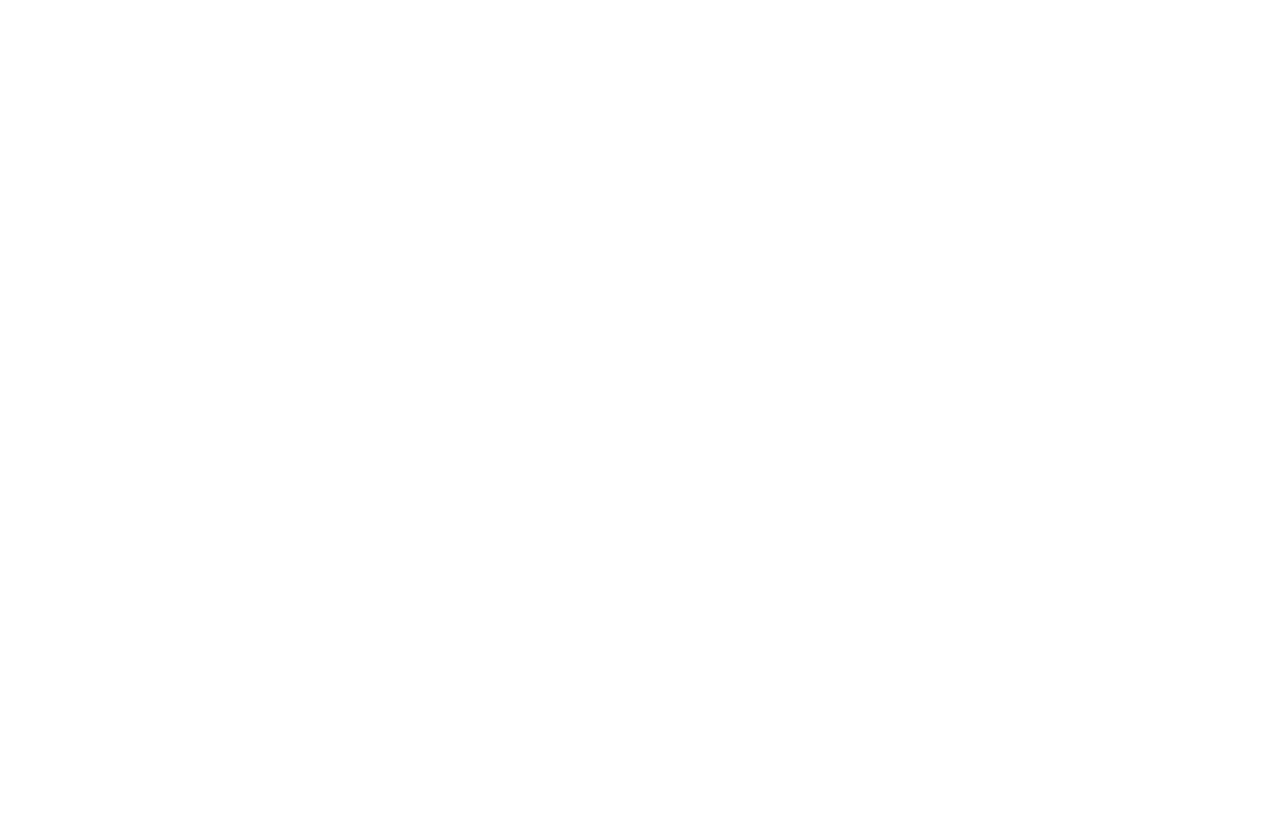
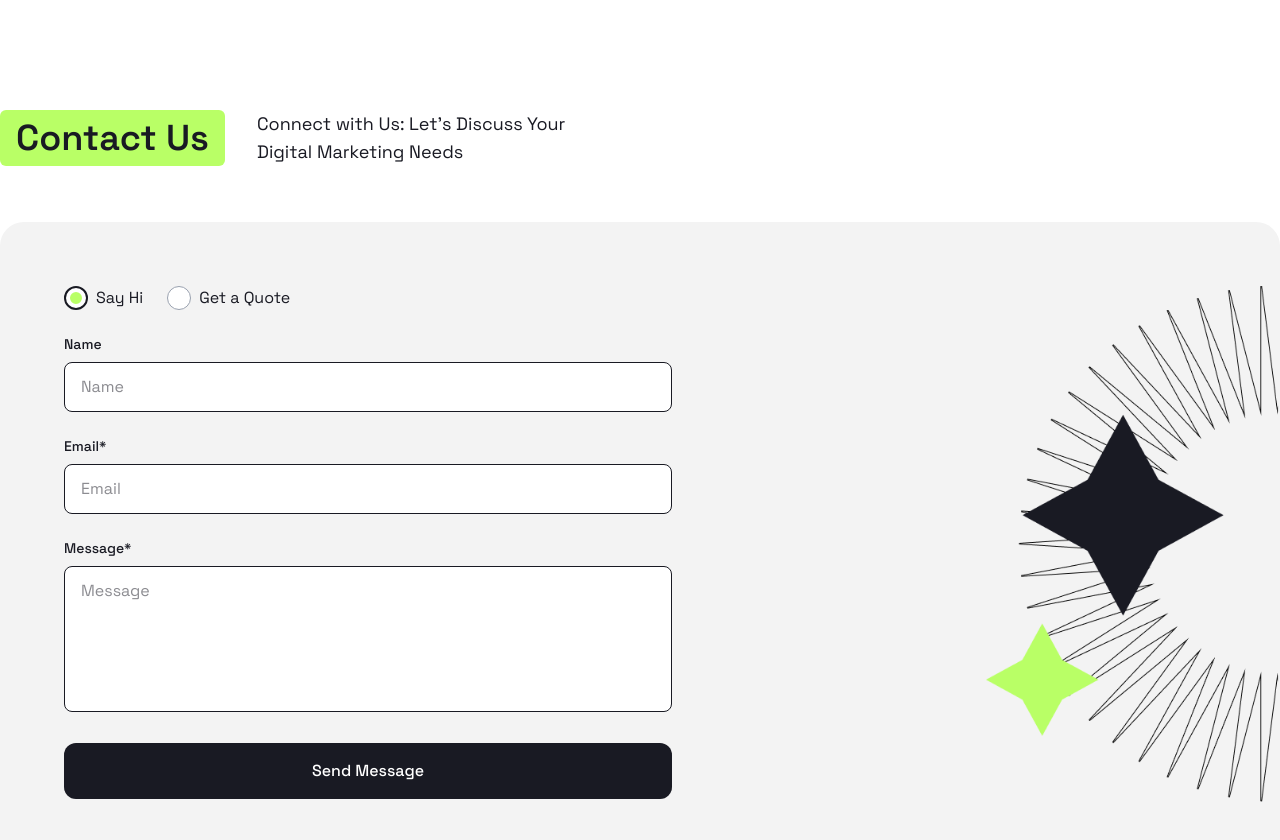
Before and after one commit to npmkael/headless-cms-frontend, a Next.js app: page / in a window 1280 px wide. Shown: the part 5814-6654 px from the top of the page. Before the commit the page ends 5812 px from the top, so only its background shows below. Built offline with nearby package versions, Linux system fonts and the light colour scheme.

Commit message:
feat: initial contact us page

```diff
--- a/app/page.tsx
+++ b/app/page.tsx
@@ -6,8 +6,11 @@
 import Process from "@/components/sections/process";
 import Team from "@/components/sections/team";
 import Testimonials from "@/components/sections/testimonials";
+import ContactUs from "@/components/sections/contact-us";
 
 export default function Home() {
+  // TODO: Refactor text highlights bg-main
+
   return (
     <main className="min-h-screen mx-auto max-w-7xl px-4 md:px-8 xl:px-0 flex flex-col gap-28">
       <Hero />
@@ -17,6 +20,7 @@
       <Process />
       <Team />
       <Testimonials />
+      <ContactUs />
     </main>
   );
 }
--- /dev/null
+++ b/components/sections/contact-us.tsx
@@ -0,0 +1,164 @@
+"use client";
+
+import Image from "next/image";
+import { useState } from "react";
+
+export default function ContactUs() {
+  const [formType, setFormType] = useState<"sayHi" | "getQuote">("sayHi");
+  const [formData, setFormData] = useState({
+    name: "",
+    email: "",
+    message: "",
+  });
+
+  const handleSubmit = (e: React.FormEvent) => {
+    e.preventDefault();
+    console.log({ formType, ...formData });
+  };
+
+  return (
+    <section className="flex flex-col items-center justify-center">
+      <div className="flex flex-col md:flex-row items-start md:items-center gap-4 md:gap-8 w-full mb-10 md:mb-14">
+        <h2
+          id="team-heading"
+          className="bg-main rounded-md px-4 py-2 text-2xl md:text-3xl lg:text-4xl font-semibold whitespace-nowrap"
+        >
+          Contact Us
+        </h2>
+        <p className="text-base md:text-lg max-w-xs">
+          Connect with Us: Let's Discuss Your Digital Marketing Needs
+        </p>
+      </div>
+
+      <div className="w-full bg-[#F3F3F3] rounded-3xl p-8 md:p-12 lg:py-16 lg:pl-16 lg:pr-0 relative overflow-hidden">
+        <div className="flex flex-col lg:flex-row gap-8 lg:gap-16 justify-between">
+          {/* Form Section */}
+          <form onSubmit={handleSubmit} className="lg:w-1/2 space-y-6">
+            {/* Radio Buttons */}
+            <div className="flex gap-6">
+              <label className="flex items-center gap-2 cursor-pointer">
+                <div className="relative">
+                  <input
+                    type="radio"
+                    name="formType"
+                    checked={formType === "sayHi"}
+                    onChange={() => setFormType("sayHi")}
+                    className="sr-only"
+                  />
+                  <div
+                    className={`w-6 h-6 rounded-full border-2 ${
+                      formType === "sayHi"
+                        ? "border-black bg-black"
+                        : "border-gray-400 bg-white"
+                    }`}
+                  >
+                    {formType === "sayHi" && (
+                      <div className="absolute inset-0.5 bg-main border-4 border-white rounded-full" />
+                    )}
+                  </div>
+                </div>
+                <span className="text-base">Say Hi</span>
+              </label>
+
+              <label className="flex items-center gap-2 cursor-pointer">
+                <div className="relative">
+                  <input
+                    type="radio"
+                    name="formType"
+                    checked={formType === "getQuote"}
+                    onChange={() => setFormType("getQuote")}
+                    className="sr-only"
+                  />
+                  <div
+                    className={`w-6 h-6 rounded-full border ${
+                      formType === "getQuote"
+                        ? "border-black bg-black"
+                        : "border-gray-400 bg-white"
+                    }`}
+                  >
+                    {formType === "getQuote" && (
+                      <div className="absolute inset-0.5 bg-main border-4 border-white rounded-full" />
+                    )}
+                  </div>
+                </div>
+                <span className="text-base">Get a Quote</span>
+              </label>
+            </div>
+
+            {/* Name Field */}
+            <div className="space-y-2">
+              <label htmlFor="name" className="block text-sm font-medium">
+                Name
+              </label>
+              <input
+                type="text"
+                id="name"
+                placeholder="Name"
+                value={formData.name}
+                onChange={(e) =>
+                  setFormData({ ...formData, name: e.target.value })
+                }
+                className="w-full px-4 py-3 bg-white border border-black rounded-lg focus:outline-none focus:ring-2 focus:ring-main/50"
+              />
+            </div>
+
+            {/* Email Field */}
+            <div className="space-y-2">
+              <label htmlFor="email" className="block text-sm font-medium">
+                Email<span className="text-black">*</span>
+              </label>
+              <input
+                type="email"
+                id="email"
+                placeholder="Email"
+                required
+                value={formData.email}
+                onChange={(e) =>
+                  setFormData({ ...formData, email: e.target.value })
+                }
+                className="w-full px-4 py-3 bg-white border border-black rounded-lg focus:outline-none focus:ring-2 focus:ring-main/50"
+              />
+            </div>
+
+            {/* Message Field */}
+            <div className="space-y-2">
+              <label htmlFor="message" className="block text-sm font-medium">
+                Message<span className="text-black">*</span>
+              </label>
+              <textarea
+                id="message"
+                placeholder="Message"
+                required
+                rows={5}
+                value={formData.message}
+                onChange={(e) =>
+                  setFormData({ ...formData, message: e.target.value })
+                }
+                className="w-full px-4 py-3 bg-white border border-black rounded-lg resize-none focus:outline-none focus:ring-2 focus:ring-main/50"
+              />
+            </div>
+
+            {/* Submit Button */}
+            <button
+              type="submit"
+              className="w-full bg-black text-white py-4 rounded-xl font-medium hover:bg-black/90 transition-colors"
+            >
+              Send Message
+            </button>
+          </form>
+
+          {/* Decorative Section */}
+          <div className="hidden lg:block absolute -right-64">
+            <Image
+              src="/images/cta/cta-2.png"
+              alt="Contact Us"
+              width={550}
+              height={650}
+              className="object-contain object-right"
+            />
+          </div>
+        </div>
+      </div>
+    </section>
+  );
+}
```
